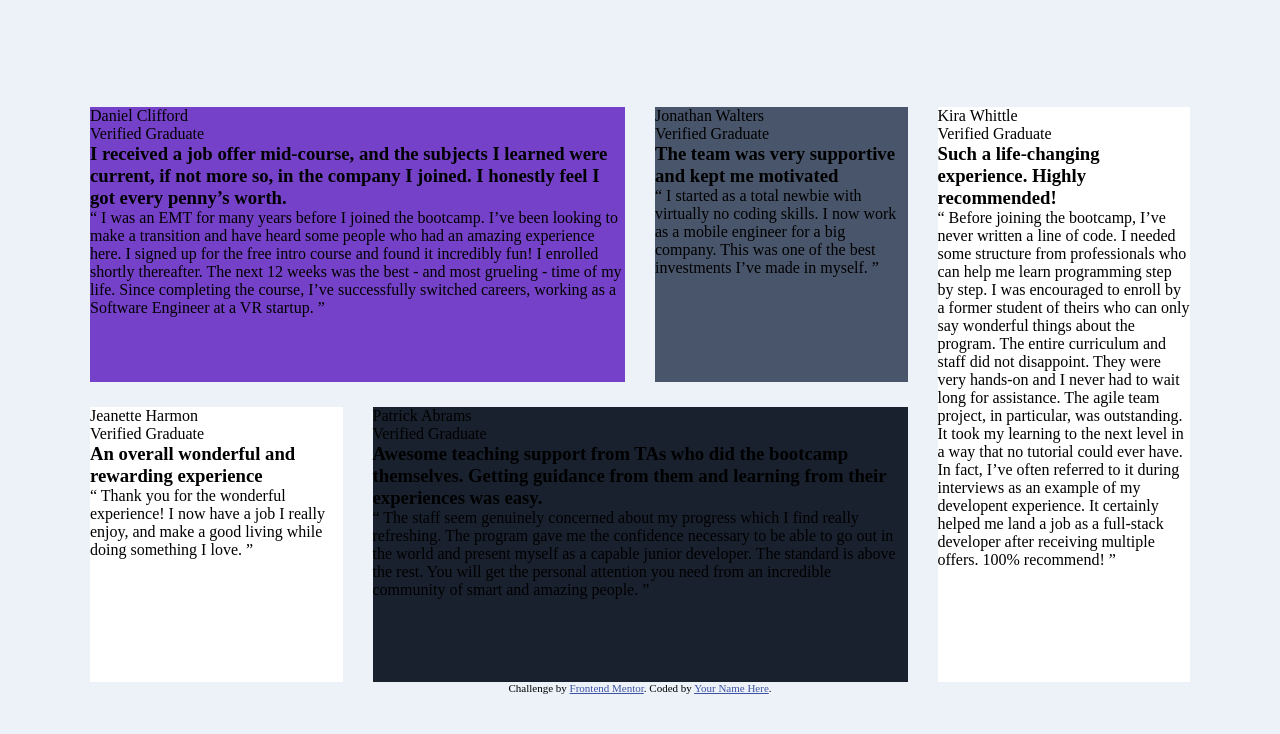
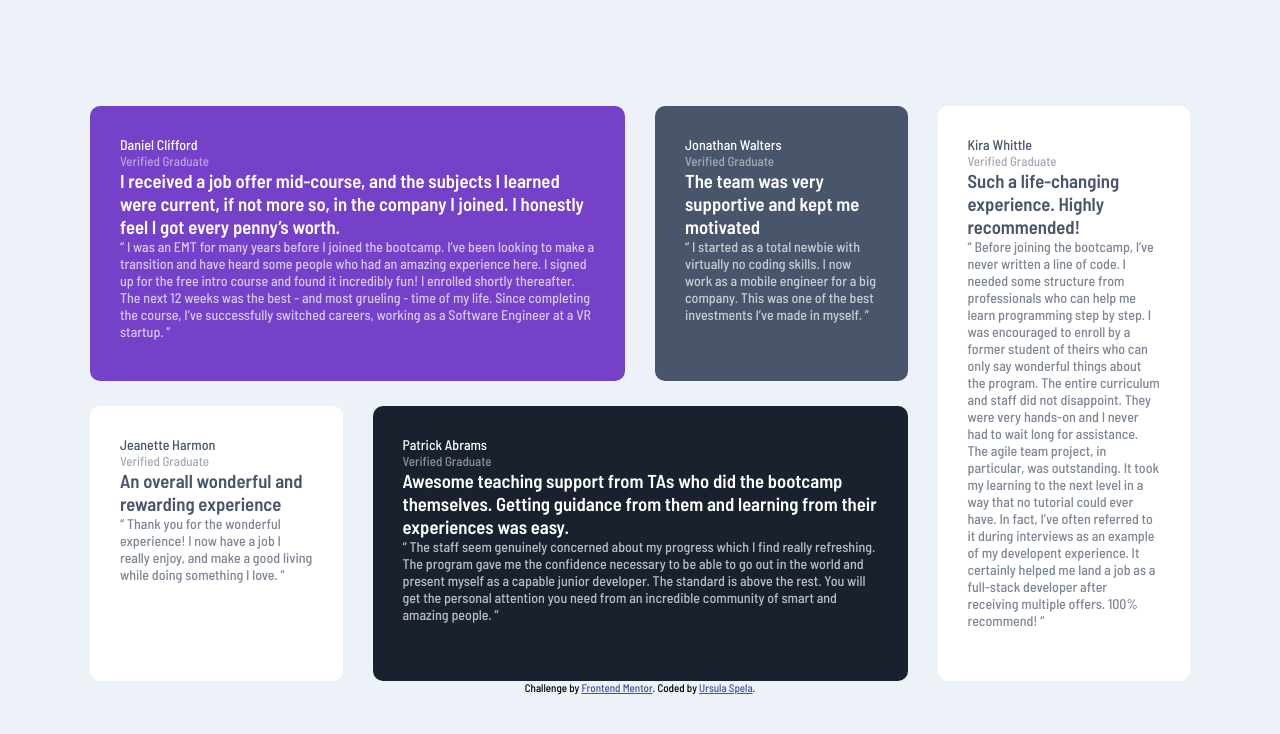
Before and after one commit to UrsulaSpela/testimonials-grid-section-main, a plain HTML site: page index.html in a window 1280 px wide. Drawn offline with Linux system fonts and the light colour scheme.

Commit message:
Add files via upload

```diff
--- a/index.html
+++ b/index.html
@@ -6,6 +6,9 @@
 
   <link rel="icon" type="image/png" sizes="32x32" href="./images/favicon-32x32.png">
   <link rel="stylesheet" href="style.css">
+
+  <link rel="preconnect" href="https://fonts.gstatic.com">
+  <link href="https://fonts.googleapis.com/css2?family=Alata&family=Barlow+Semi+Condensed:wght@500;600&family=Josefin+Sans:wght@300&display=swap" rel="stylesheet">
 
   <title>Frontend Mentor | [Challenge Name Here]</title>
 
@@ -19,13 +22,15 @@
 <div id="main">
 
 <div class="item mobile" id="one">
-  <p class="name">Daniel Clifford</p>
-  <p>Verified Graduate</p>
+  <div id="daniel">
+    <p class="name">Daniel Clifford</p>
+    <p class="verified">Verified Graduate</p>
+  </div>
 
   <h3>I received a job offer mid-course, and the subjects I learned were current, if not more so,
     in the company I joined. I honestly feel I got every penny’s worth.</h3>
 
-  <p>“ I was an EMT for many years before I joined the bootcamp. I’ve been looking to make a
+  <p class="review">“ I was an EMT for many years before I joined the bootcamp. I’ve been looking to make a
     transition and have heard some people who had an amazing experience here. I signed up
     for the free intro course and found it incredibly fun! I enrolled shortly thereafter.
     The next 12 weeks was the best - and most grueling - time of my life. Since completing
@@ -33,45 +38,53 @@
 </div>
 
 <div class="item mobile" id="two">
-  <p class="name">Jonathan Walters</p>
-  <p>Verified Graduate</p>
+  <div id="jonathan">
+    <p class="name">Jonathan Walters</p>
+    <p class="verified">Verified Graduate</p>
+  </div>
 
   <h3>The team was very supportive and kept me motivated</h3>
 
-  <p>“ I started as a total newbie with virtually no coding skills. I now work as a mobile engineer
+  <p class="review">“ I started as a total newbie with virtually no coding skills. I now work as a mobile engineer
     for a big company. This was one of the best investments I’ve made in myself. ”</p>
 </div>
 
 <div class="item mobile" id="three">
-  <p class="name">Jeanette Harmon</p>
-  <p>Verified Graduate</p>
+  <div id="jeanette">
+    <p class="name">Jeanette Harmon</p>
+    <p class="verified">Verified Graduate</p>
+  </div>
 
   <h3>An overall wonderful and rewarding experience</h3>
 
-  <p>“ Thank you for the wonderful experience! I now have a job I really enjoy, and make a good living
+  <p class="review">“ Thank you for the wonderful experience! I now have a job I really enjoy, and make a good living
     while doing something I love. ”</p>
 </div>
 
 <div class="item mobile" id="four">
-  <p class="name">Patrick Abrams</p>
-  <p>Verified Graduate</p>
+  <div id="patrick">
+    <p class="name">Patrick Abrams</p>
+    <p class="verified">Verified Graduate</p>
+  </div>
 
   <h3>Awesome teaching support from TAs who did the bootcamp themselves. Getting guidance from them and
     learning from their experiences was easy.</h3>
 
-  <p>“ The staff seem genuinely concerned about my progress which I find really refreshing. The program
+  <p class="review">“ The staff seem genuinely concerned about my progress which I find really refreshing. The program
     gave me the confidence necessary to be able to go out in the world and present myself as a capable
     junior developer. The standard is above the rest. You will get the personal attention you need from
     an incredible community of smart and amazing people. ”</p>
 </div>
 
 <div class="item mobile" id="five">
-  <p class="name">Kira Whittle</p>
-  <p>Verified Graduate</p>
+  <div id="kira">
+    <p class="name">Kira Whittle</p>
+    <p class="verified">Verified Graduate</p>
+  </div>
 
   <h3>Such a life-changing experience. Highly recommended!</h3>
 
-  <p>“ Before joining the bootcamp, I’ve never written a line of code. I needed some structure from
+  <p class="review">“ Before joining the bootcamp, I’ve never written a line of code. I needed some structure from
     professionals who can help me learn programming step by step. I was encouraged to enroll by a former
     student of theirs who can only say wonderful things about the program. The entire curriculum and staff
     did not disappoint. They were very hands-on and I never had to wait long for assistance. The agile team
@@ -85,7 +98,7 @@
 
   <div class="attribution">
     Challenge by <a href="https://www.frontendmentor.io?ref=challenge" target="_blank">Frontend Mentor</a>.
-    Coded by <a href="#">Your Name Here</a>.
+    Coded by <a href="#">Ursula Spela</a>.
   </div>
 </body>
 </html>
--- a/style.css
+++ b/style.css
@@ -11,6 +11,7 @@ body {
   justify-content: center;
   flex-direction: column;
   background: hsl(210, 46%, 95%);
+  font-family: "Barlow Semi Condensed", sans-serif;
 }
 #main {
   width: 1100px;
@@ -21,28 +22,48 @@ body {
   grid-column-gap: 30px;
   grid-row-gap: 25px;
 }
+.item {
+  border-radius: 10px;
+  padding: 30px;
+}
 #one {
   grid-column: 1/3;
   grid-row: 1/2;
   background: hsl(263, 55%, 52%);
+  color: white;
 }
 #two {
   grid-column: 3/4;
   grid-row: 1/2;
   background: hsl(217, 19%, 35%);
+  color: white;
 }
 #three {
   grid-column: 1/2;
   grid-row: 2/3;
   background: hsl(0, 0%, 100%);
+  color: hsl(217, 19%, 35%);
 }
 #four {
   grid-column: 2/4;
   grid-row: 2/3;
   background: hsl(219, 29%, 14%);
+  color: white;
 }
 #five {
   grid-column: 4/5;
   grid-row: 1/3;
   background: hsl(0, 0%, 100%);
+  color: hsl(217, 19%, 35%);
 }
+.name {
+  font-size: 14px;
+}
+.verified {
+  opacity: 0.5;
+  font-size: 13px;
+}
+.review {
+  opacity: 0.7;
+  font-size: 14px;
+}
```
